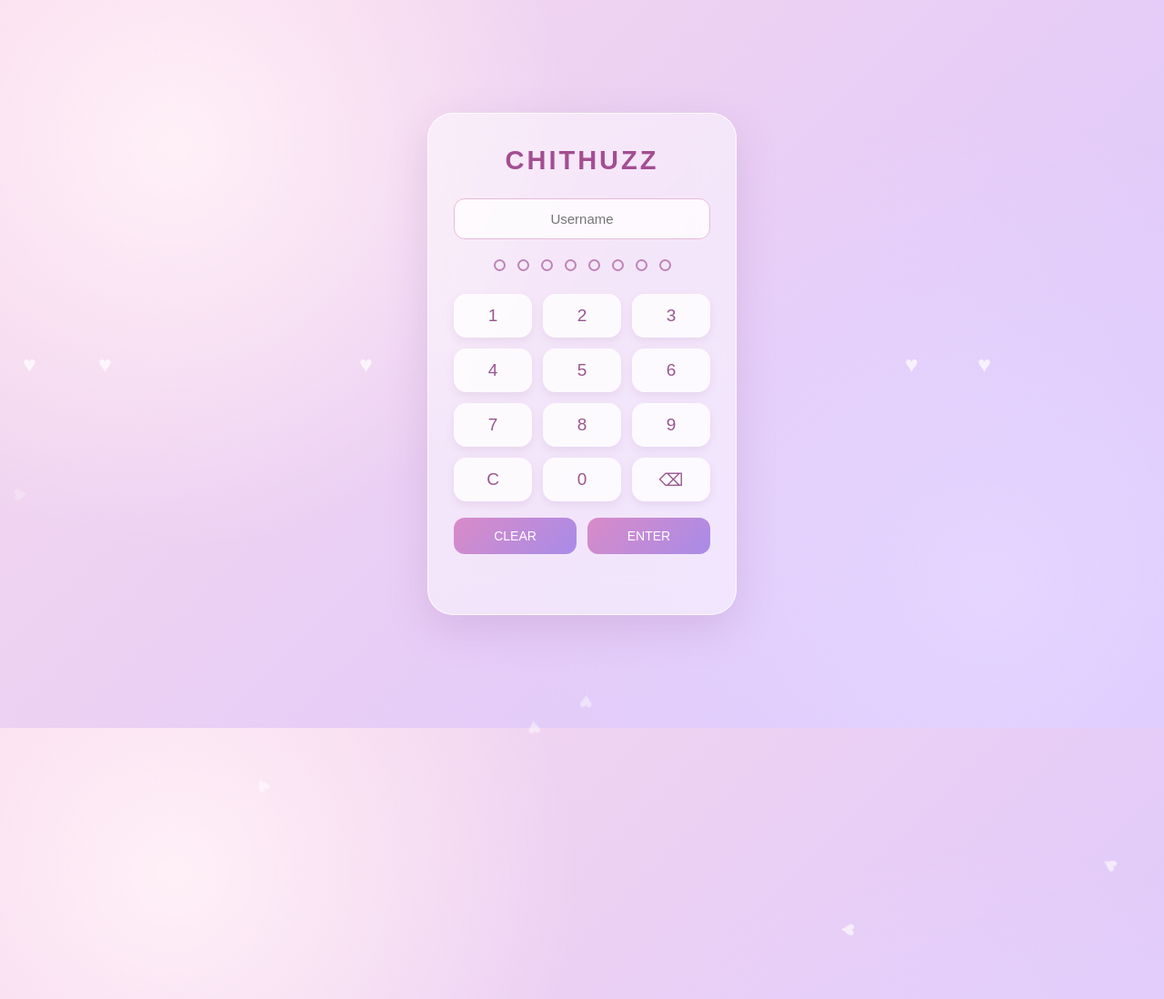
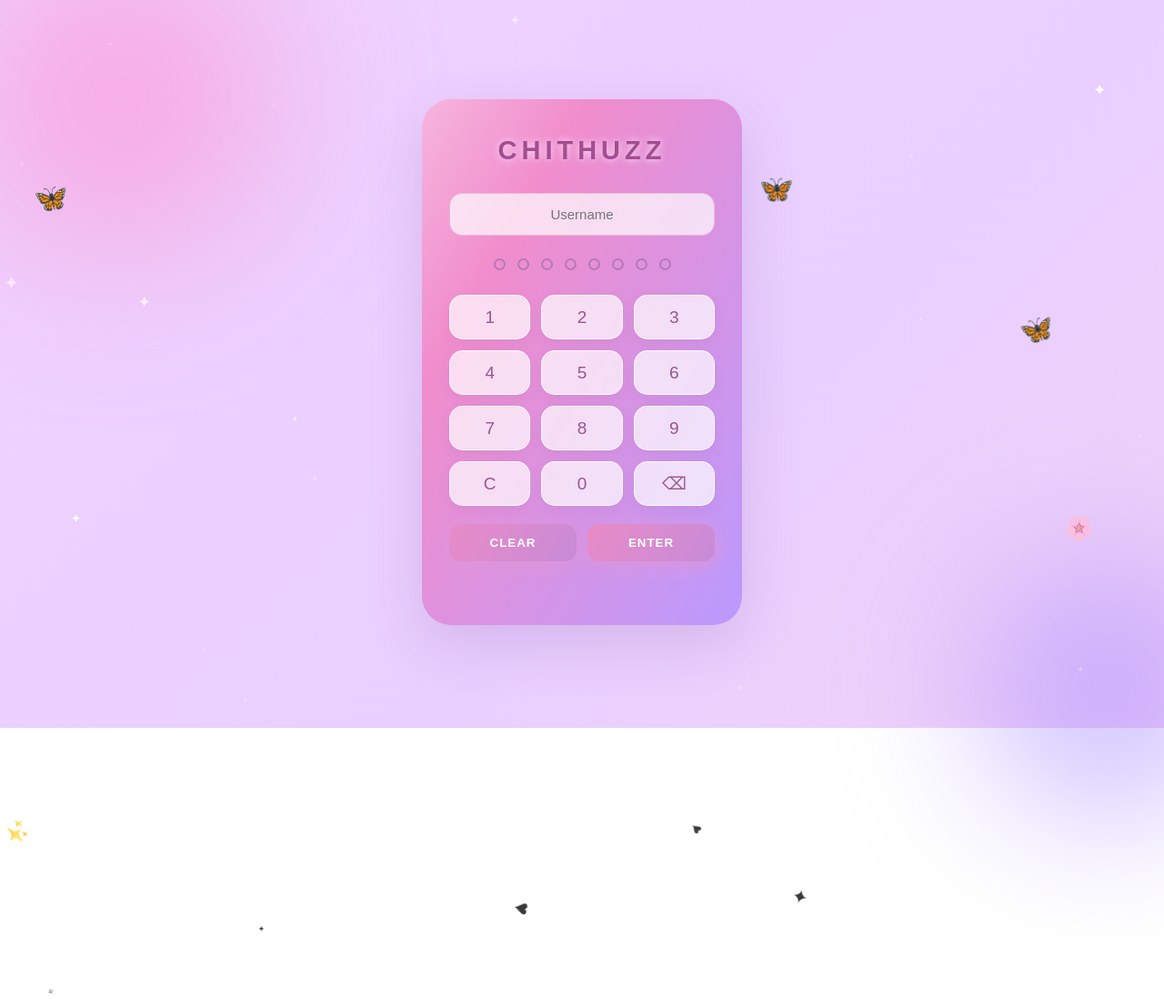
Before and after one commit to Chithra-devi2007/devi-21, a plain HTML site: page index.html in a window 1280 px wide. Shown: the top 1098 px of the page at 91% size. After the commit the page ends 800 px from the top, so only its background shows below. Drawn offline with Linux system fonts and the light colour scheme.

Commit message:
Update index.html

```diff
--- a/index.html
+++ b/index.html
@@ -4,7 +4,7 @@
 <head>
 <meta charset="UTF-8">
 <meta name="viewport" content="width=device-width, initial-scale=1.0">
-<title>Chithuzz</title>
+<title>Chithuzz Login</title>
 
 <style>
 * {
@@ -15,160 +15,319 @@
 
 body {
     min-height: 100vh;
+    overflow: hidden;
     display: flex;
+    align-items: center;
     justify-content: center;
-    align-items: center;
-    font-family: 'Poppins', sans-serif;
-    overflow: hidden;
-    background:
-        radial-gradient(circle at 15% 20%, #fff0f7, transparent 35%),
-        radial-gradient(circle at 85% 80%, #e5d5ff, transparent 40%),
-        linear-gradient(135deg, #f9d9eb, #d9c5ff);
+    font-family: Arial, sans-serif;
+    background: linear-gradient(-45deg,
+        #ffd6ec, #e8cfff, #f7d5ff, #d9c4ff, #ffe0ef);
+    background-size: 400% 400%;
+    animation: gradient 12s ease infinite;
 }
 
-/* Floating hearts */
-.heart {
-    position: absolute;
-    color: rgba(255,255,255,0.7);
-    font-size: 25px;
-    animation: float 8s linear infinite;
-    pointer-events: none;
+@keyframes gradient {
+    0% {background-position: 0% 50%}
+    50% {background-position: 100% 50%}
+    100% {background-position: 0% 50%}
 }
 
-@keyframes float {
+/* Animated background glow */
+.glow {
+    position: fixed;
+    width: 280px;
+    height: 280px;
+    border-radius: 50%;
+    filter: blur(75px);
+    opacity: .5;
+    animation: glowMove 9s ease-in-out infinite alternate;
+}
+
+.glow.one {
+    background: #ff83c8;
+    top: -80px;
+    left: -70px;
+}
+
+.glow.two {
+    background: #a68aff;
+    bottom: -90px;
+    right: -70px;
+    animation-delay: 3s;
+}
+
+@keyframes glowMove {
+    to { transform: translate(100px, 80px) scale(1.4); }
+}
+
+/* Floating decorations */
+.particle {
+    position: fixed;
+    pointer-events: none;
+    z-index: 1;
+    animation: floatUp linear infinite;
+    opacity: 0;
+    user-select: none;
+}
+
+@keyframes floatUp {
     0% {
-        transform: translateY(110vh) rotate(0deg);
+        transform: translateY(110vh) rotate(0deg) scale(.5);
         opacity: 0;
     }
-    20% { opacity: 1; }
+    15% {opacity: .8;}
+    80% {opacity: .7;}
     100% {
-        transform: translateY(-15vh) rotate(360deg);
+        transform: translateY(-15vh) rotate(360deg) scale(1.2);
         opacity: 0;
     }
 }
 
-/* Login box */
-.login-box {
-    width: 340px;
-    padding: 35px 28px;
-    text-align: center;
-    border-radius: 28px;
-    background: rgba(255,255,255,0.48);
-    backdrop-filter: blur(20px);
-    border: 1px solid rgba(255,255,255,0.8);
-    box-shadow: 0 15px 45px rgba(151, 91, 160, 0.2);
-    z-index: 2;
+/* Twinkling stars */
+.star {
+    position: fixed;
+    color: white;
+    animation: twinkle 2s ease-in-out infinite alternate;
+    pointer-events: none;
 }
 
-h2 {
-    color: #a34e91;
+@keyframes twinkle {
+    from {opacity: .15; transform: scale(.5);}
+    to {opacity: 1; transform: scale(1.5);}
+}
+
+/* Butterfly animation */
+.butterfly {
+    position: fixed;
+    font-size: 30px;
+    animation: butterflyMove 12s ease-in-out infinite;
+    pointer-events: none;
+}
+
+@keyframes butterflyMove {
+    0% {transform: translate(-10vw, 20vh) rotate(-15deg);}
+    25% {transform: translate(30vw, 5vh) rotate(15deg);}
+    50% {transform: translate(60vw, 35vh) rotate(-15deg);}
+    75% {transform: translate(20vw, 55vh) rotate(15deg);}
+    100% {transform: translate(-10vw, 20vh) rotate(-15deg);}
+}
+
+/* Login card */
+.login-box {
+    position: relative;
+    z-index: 5;
+    width: 350px;
+    padding: 38px 28px;
+    border-radius: 30px;
+    text-align: center;
+    background: rgba(255,255,255,.35);
+    backdrop-filter: blur(22px);
+    -webkit-backdrop-filter: blur(22px);
+    border: 1px solid rgba(255,255,255,.8);
+    box-shadow:
+        0 20px 60px rgba(135,75,160,.2),
+        inset 0 0 25px rgba(255,255,255,.4);
+    animation: cardEnter 1.2s cubic-bezier(.2,.8,.2,1) both,
+               cardFloat 5s ease-in-out 1.2s infinite;
+}
+
+@keyframes cardEnter {
+    from {
+        opacity: 0;
+        transform: translateY(60px) scale(.8);
+    }
+    to {
+        opacity: 1;
+        transform: translateY(0) scale(1);
+    }
+}
+
+@keyframes cardFloat {
+    0%,100% {margin-top: 0;}
+    50% {margin-top: -9px;}
+}
+
+/* Animated border */
+.login-box::before {
+    content: "";
+    position: absolute;
+    inset: -2px;
+    border-radius: 32px;
+    padding: 2px;
+    background: linear-gradient(120deg,
+        #fff, #f18dcc, #b99aff, #fff, #f18dcc);
+    background-size: 300% 300%;
+    animation: borderGlow 5s linear infinite;
+    z-index: -1;
+}
+
+@keyframes borderGlow {
+    0% {background-position: 0% 50%;}
+    100% {background-position: 300% 50%;}
+}
+
+h1 {
+    color: #a34d91;
     font-size: 29px;
-    letter-spacing: 3px;
-    margin-bottom: 25px;
+    letter-spacing: 5px;
+    margin-bottom: 30px;
+    text-shadow: 0 0 15px #fff;
+    animation: titleGlow 3s ease-in-out infinite alternate;
+}
+
+@keyframes titleGlow {
+    from {text-shadow: 0 0 5px #fff;}
+    to {text-shadow: 0 0 18px #f58dd0, 0 0 30px #c9a5ff;}
 }
 
 .username {
     width: 100%;
-    padding: 13px;
+    padding: 14px;
     border: 1px solid #e7b9d9;
     outline: none;
-    border-radius: 12px;
-    background: rgba(255,255,255,0.75);
+    border-radius: 14px;
+    background: rgba(255,255,255,.7);
     text-align: center;
     font-size: 15px;
-    margin-bottom: 22px;
+    color: #99518e;
+    margin-bottom: 25px;
+    transition: .3s;
 }
 
+.username:focus {
+    border-color: #bd83d9;
+    box-shadow: 0 0 18px #e7a8dc;
+    transform: scale(1.03);
+}
+
+/* Password dots */
 .dots {
     display: flex;
     justify-content: center;
     gap: 13px;
-    margin-bottom: 25px;
+    margin-bottom: 27px;
 }
 
 .dot {
     width: 13px;
     height: 13px;
+    border: 2px solid #b57ab6;
     border-radius: 50%;
-    border: 2px solid #bd83b6;
-    background: transparent;
+    transition: .3s;
 }
 
 .dot.active {
-    background: #bd83b6;
-    box-shadow: 0 0 10px #d58bc8;
+    background: #d875bd;
+    border-color: #d875bd;
+    box-shadow: 0 0 12px #ed8ed5;
+    transform: scale(1.25);
+    animation: dotPop .3s ease;
 }
 
+@keyframes dotPop {
+    50% {transform: scale(1.6);}
+}
+
+/* Keypad */
 .keypad {
     display: grid;
-    grid-template-columns: repeat(3, 1fr);
+    grid-template-columns: repeat(3,1fr);
     gap: 12px;
 }
 
 .key {
-    height: 48px;
-    border: none;
-    border-radius: 14px;
-    background: rgba(255,255,255,0.8);
+    height: 49px;
+    border: 1px solid rgba(255,255,255,.8);
+    border-radius: 15px;
+    background: rgba(255,255,255,.7);
     color: #98568f;
     font-size: 19px;
     cursor: pointer;
-    box-shadow: 0 4px 10px rgba(150,90,150,0.12);
-    transition: 0.2s;
+    box-shadow: 0 5px 12px rgba(150,90,150,.1);
+    transition: .25s;
+}
+
+.key:hover {
+    background: #f7d4ed;
+    transform: translateY(-5px) scale(1.06);
+    box-shadow: 0 7px 20px #e5a9dc;
 }
 
 .key:active {
-    transform: scale(0.92);
-    background: #edc7e7;
+    transform: scale(.88);
 }
 
+/* Action buttons */
 .actions {
     display: flex;
     gap: 12px;
-    margin-top: 18px;
+    margin-top: 20px;
 }
 
 .actions button {
     flex: 1;
-    padding: 12px;
+    padding: 13px;
     border: none;
-    border-radius: 12px;
-    background: linear-gradient(135deg, #d98bc7, #a88be8);
+    border-radius: 13px;
+    background: linear-gradient(120deg,#e88bc7,#a78be8);
+    background-size: 200% 200%;
     color: white;
-    font-size: 14px;
+    font-weight: bold;
+    letter-spacing: 1px;
     cursor: pointer;
+    box-shadow: 0 5px 15px #d5a0df;
+    transition: .3s;
+    animation: buttonGlow 3s ease infinite;
+}
+
+@keyframes buttonGlow {
+    50% {box-shadow: 0 5px 25px #e98bcf;}
+}
+
+.actions button:hover {
+    transform: translateY(-4px);
+    background-position: right;
+}
+
+.actions button:active {
+    transform: scale(.94);
 }
 
 .error {
-    color: #c04e82;
+    color: #bd427c;
     font-size: 12px;
     margin-top: 14px;
-    min-height: 17px;
+    min-height: 16px;
 }
 
+/* Mobile */
 @media(max-width: 400px) {
     .login-box {
         width: 90%;
-        padding: 30px 22px;
+        padding: 32px 22px;
     }
+    h1 {font-size: 25px;}
 }
 </style>
 </head>
 
 <body>
 
+<div class="glow one"></div>
+<div class="glow two"></div>
+
 <div class="login-box">
-
-    <h2>CHITHUZZ</h2>
+    <h1>CHITHUZZ</h1>
 
     <input
         type="text"
+        id="username"
         class="username"
-        id="username"
         placeholder="Username"
+        autocomplete="off"
     >
 
-    <div class="dots" id="dots">
+    <div class="dots">
         <span class="dot"></span>
         <span class="dot"></span>
         <span class="dot"></span>
@@ -200,7 +359,6 @@ h2 {
     </div>
 
     <p class="error" id="error"></p>
-
 </div>
 
 <script>
@@ -225,9 +383,7 @@ function deleteNumber() {
 }
 
 function updateDots() {
-    const dots = document.querySelectorAll(".dot");
-
-    dots.forEach((dot, index) => {
+    document.querySelectorAll(".dot").forEach((dot,index) => {
         dot.classList.toggle("active", index < password.length);
     });
 }
@@ -236,29 +392,61 @@ function login() {
     const username = document.getElementById("username").value.trim();
     const error = document.getElementById("error");
 
-    if (username === "") {
+    if (!username) {
         error.textContent = "Enter username";
         return;
     }
 
     if (password === "21042007") {
-        error.textContent = "";
-        alert("Login successful!");
+        error.style.color = "#8c4bb0";
+        error.textContent = "Login successful!";
     } else {
         error.textContent = "Incorrect password";
         clearPassword();
     }
 }
 
-/* Floating hearts */
-for (let i = 0; i < 18; i++) {
-    let heart = document.createElement("div");
-    heart.className = "heart";
-    heart.innerHTML = "♥";
-    heart.style.left = Math.random() * 100 + "vw";
-    heart.style.animationDelay = Math.random() * 8 + "s";
-    heart.style.animationDuration = (6 + Math.random() * 8) + "s";
-    document.body.appendChild(heart);
+/* Create floating hearts, petals and sparkles */
+const decorations = ["♥", "♡", "✦", "✧", "🌸", "✨", "💜", "❀"];
+
+for (let i = 0; i < 45; i++) {
+    const item = document.createElement("div");
+    item.className = "particle";
+    item.textContent = decorations[
+        Math.floor(Math.random() * decorations.length)
+    ];
+
+    item.style.left = Math.random() * 100 + "vw";
+    item.style.fontSize = (12 + Math.random() * 23) + "px";
+    item.style.animationDuration = (7 + Math.random() * 12) + "s";
+    item.style.animationDelay = (Math.random() * 12) + "s";
+
+    document.body.appendChild(item);
+}
+
+/* Twinkling stars */
+for (let i = 0; i < 30; i++) {
+    const star = document.createElement("div");
+    star.className = "star";
+    star.textContent = "✦";
+    star.style.left = Math.random() * 100 + "vw";
+    star.style.top = Math.random() * 100 + "vh";
+    star.style.fontSize = (8 + Math.random() * 13) + "px";
+    star.style.animationDelay = Math.random() * 3 + "s";
+
+    document.body.appendChild(star);
+}
+
+/* Floating butterflies */
+for (let i = 0; i < 3; i++) {
+    const butterfly = document.createElement("div");
+    butterfly.className = "butterfly";
+    butterfly.textContent = "🦋";
+    butterfly.style.top = (10 + Math.random() * 70) + "vh";
+    butterfly.style.left = Math.random() * 70 + "vw";
+    butterfly.style.animationDelay = (i * 3) + "s";
+
+    document.body.appendChild(butterfly);
 }
 </script>
 
```
